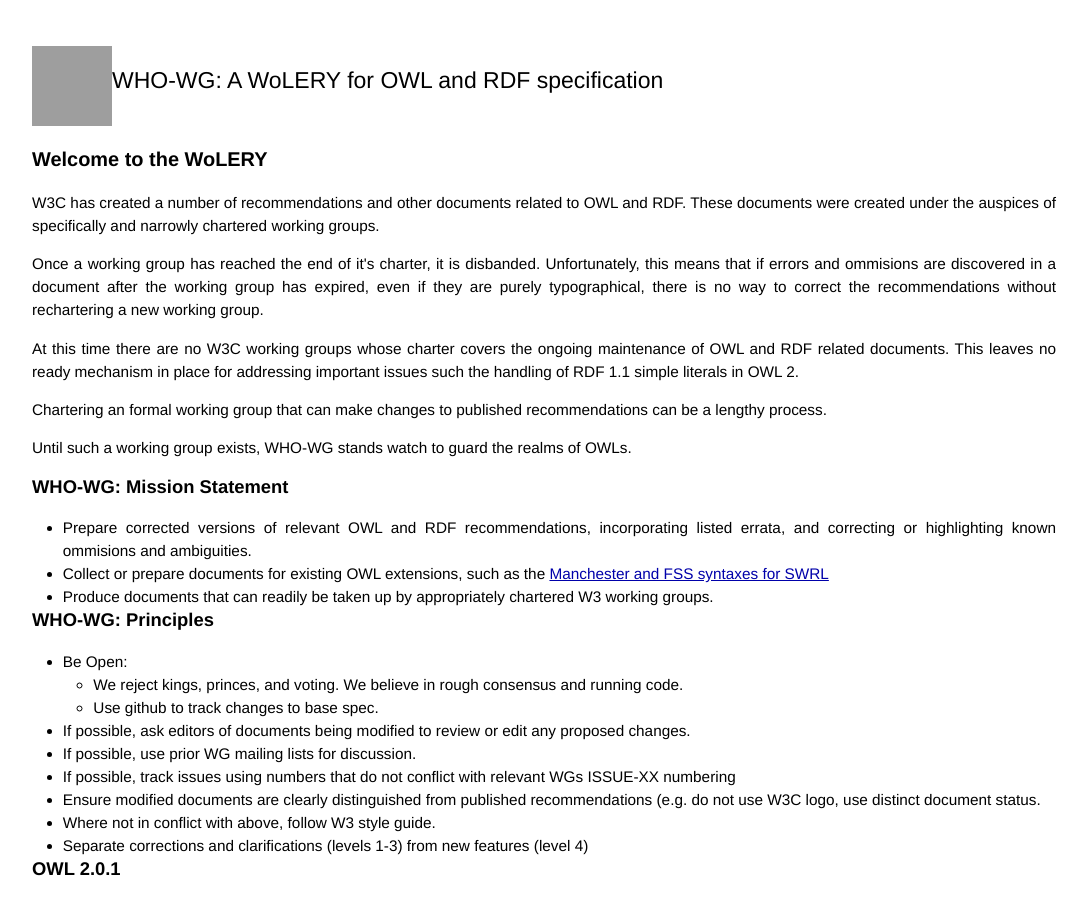
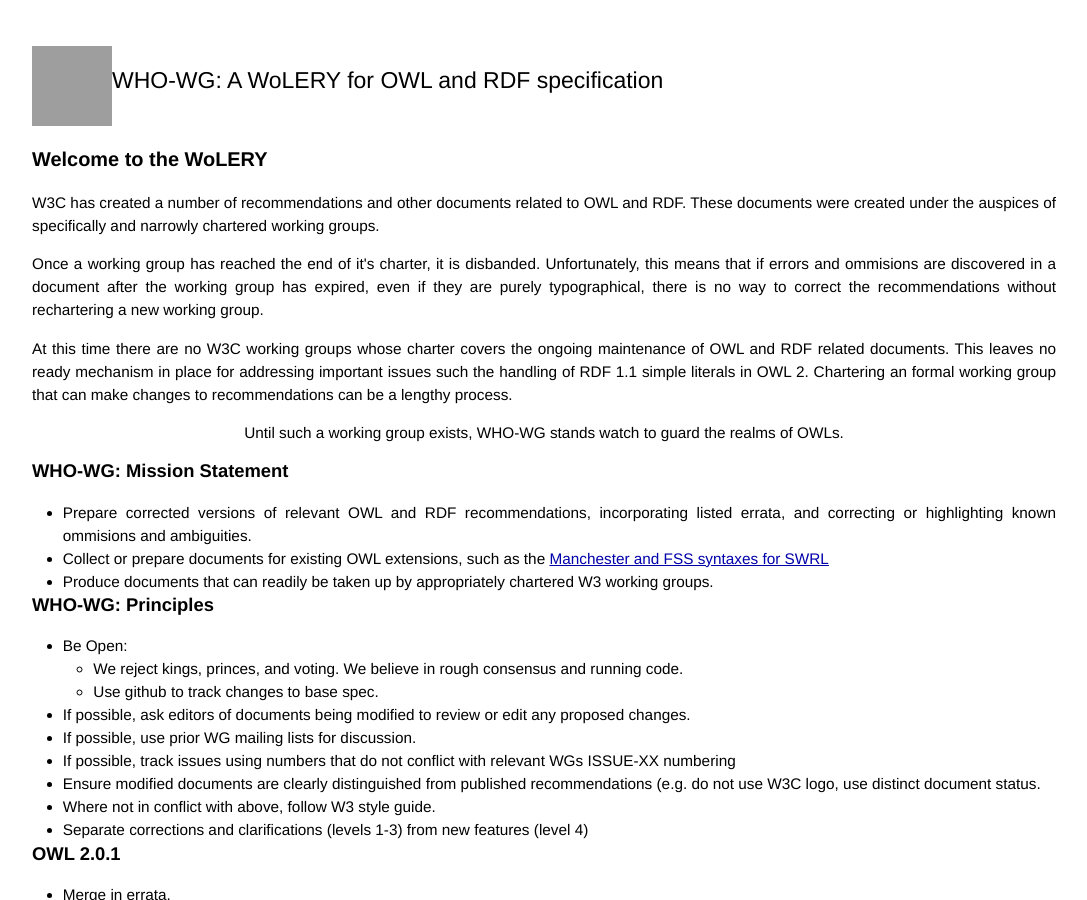
Before and after one commit to WHO-WG/WHO-WG.github.io, a Jekyll site: the page built from index.html, in a window 1280 px wide and 900 px high. Shown: the whole window, without its empty margins (96-1183 px from the left). Built offline with Jekyll 4.4.1, drawn with Linux system fonts in a browser that asks for light colours; Markdown is read by kramdown in place of the engine named in the settings; formulas are drawn with MathJax 3; grey boxes are pictures that could not be loaded.

Commit message:
front page changes

```diff
--- a/index.html
+++ b/index.html
@@ -17,11 +17,9 @@
 <p>At this time there are no W3C working groups whose charter covers
 the ongoing maintenance of OWL and RDF related documents. This leaves
 no ready mechanism in place for addressing important issues such the handling
-of RDF 1.1 simple literals in OWL 2.</p>
-
-<p>Chartering an formal working group that can make changes to
-published recommendations can be a lengthy process.</p>
-<p> Until such a working
+of RDF 1.1 simple literals in OWL 2. Chartering an formal working group that can make changes to
+recommendations can be a lengthy process.</p>
+<p style="text-align:center;"> Until such a working
 group exists, WHO-WG stands watch to guard the realms of OWLs.
 </p>
 
```
